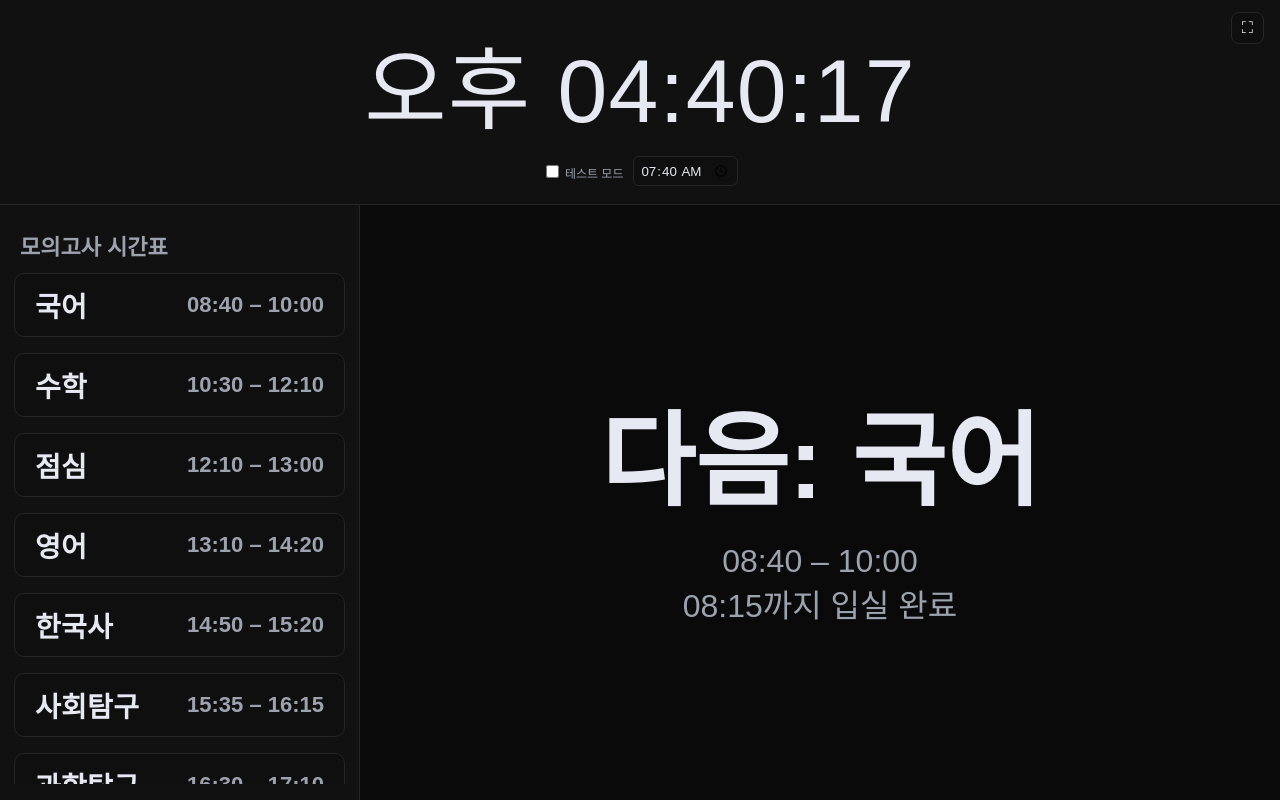
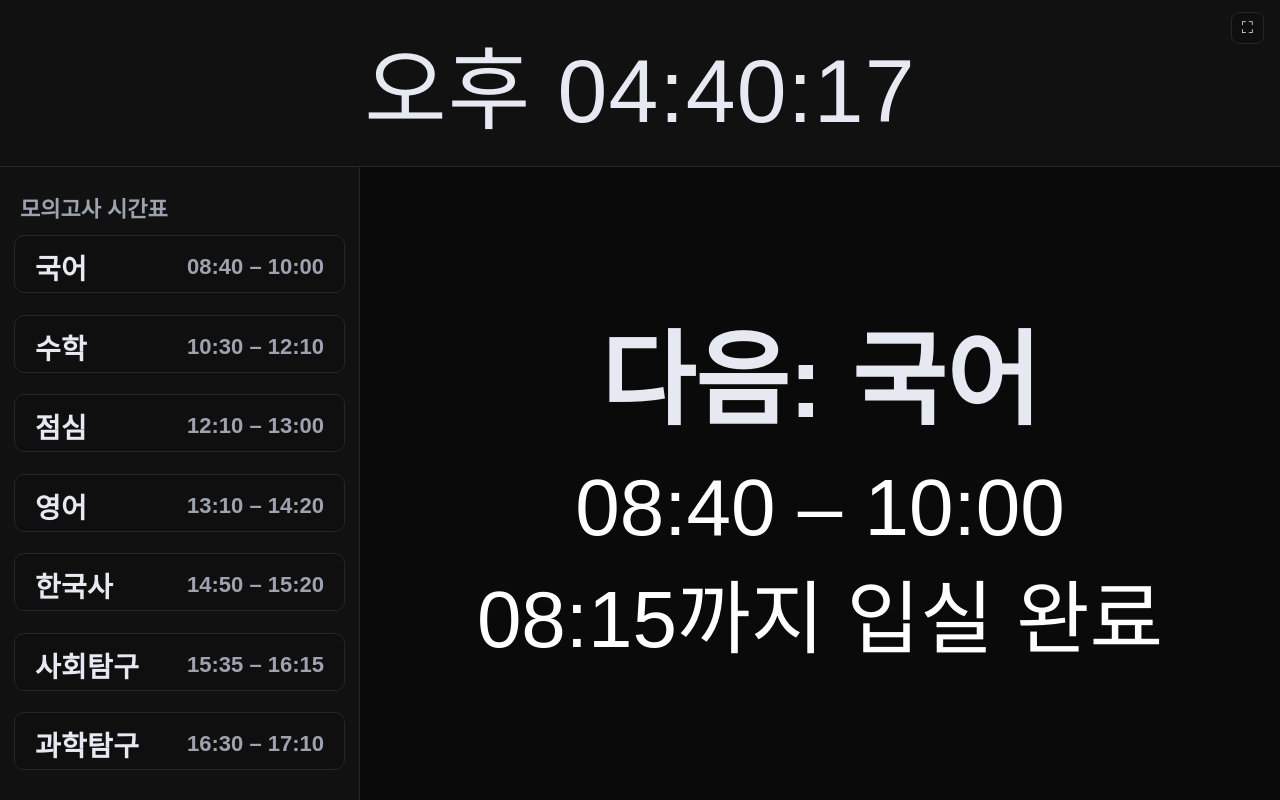
Before and after one commit to Kor-XCoder/MogoBoard, a Vue app: page / in a window 1280 px wide. Built offline with nearby package versions, Linux system fonts and the light colour scheme; a web font is replaced by a local one.

Commit message:
No MORE TEST

```diff
--- a/src/App.vue
+++ b/src/App.vue
@@ -5,13 +5,13 @@
       <button class="fs-btn" type="button" @click="toggleFullscreen" aria-label="전체화면">
         ⛶
       </button>
-      <div class="tester">
+      <!-- <div class="tester">
         <label>
           <input type="checkbox" v-model="testMode" />
           테스트 모드
         </label>
         <input type="time" v-model="testTime" step="60" />
-      </div>
+      </div> -->
     </header>
 
     <aside>
@@ -131,7 +131,7 @@ const windowText = computed(() => {
   if (st.state === 'in') {
     let base = `${st.window.start} – ${st.window.end}`
     if (st.window.subject === '점심') {
-      base += `\n13:00까지 입실 완료 (12:30 점심)`
+      base += `\n13:00까지 입실 완료\n(12:30 점심)`
     }
     return base
   }
@@ -227,10 +227,13 @@ aside h2 { margin: 8px 6px 12px; font-size: 22px; color: var(--muted); font-weig
   margin: 0;
   display: grid;
   grid-template-columns: 1fr;
-  gap: 16px;
+  gap: 8px;
   grid-auto-rows: minmax(64px, auto);
   min-height: 0;
   overflow: auto;
+}
+.schedule li {
+  height: 20px;
 }
 .item {
   background: #0f0f0f;
@@ -252,7 +255,7 @@ aside h2 { margin: 8px 6px 12px; font-size: 22px; color: var(--muted); font-weig
 main { display: grid; place-items: center; padding: 4vh 3vw; }
 .status { text-align: center; display: grid; gap: 16px; }
 .status .subject { font-size: clamp(64px, 8vw, 120px); font-weight: 800; }
-.status .window { color: var(--muted); font-size: 32px; white-space: pre-line; }
+.status .window { color: var(--muted); font-size: 80px; white-space: pre-line; color: white; }
 .status .done { color: var(--danger); }
 
 .small { font-size: 12px; color: var(--muted); }
```
